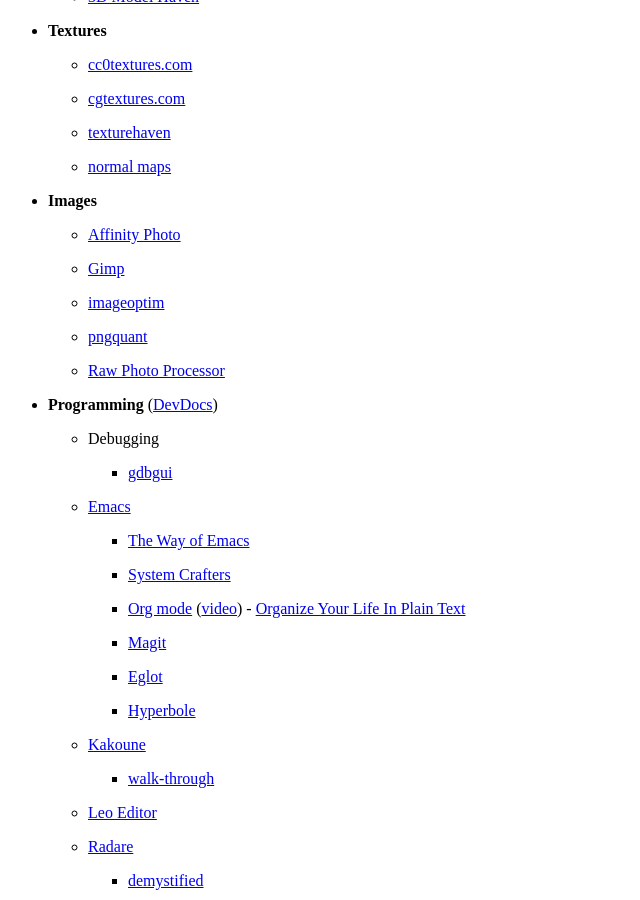
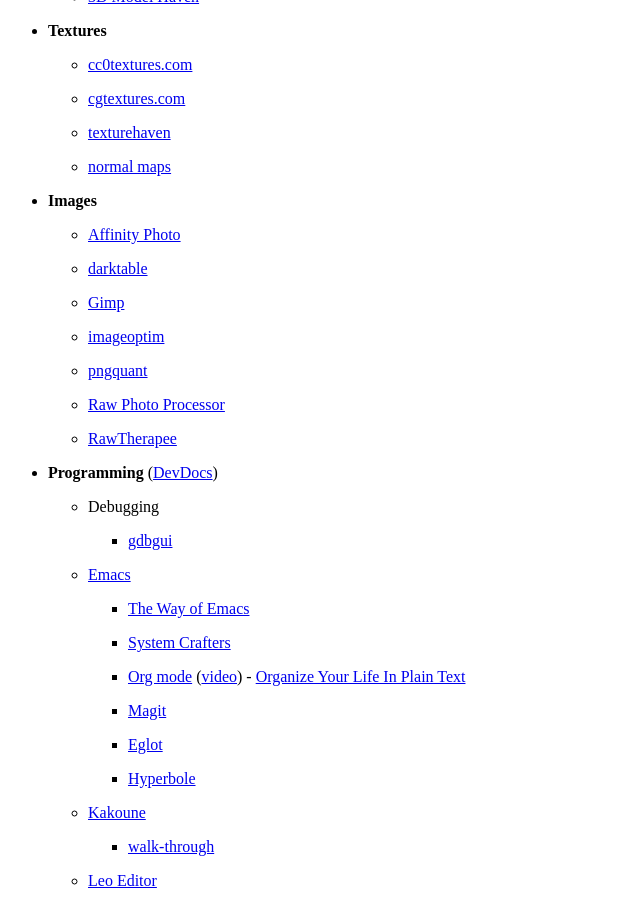
Before and after one commit to wahn/jan_walter_org, a Jekyll site: the page built from links/index.md, in a window 1280 px wide and 900 px high, scrolled down 5293 px. Shown: the whole window, without its empty margins (0-640 px from the left). Built offline with Jekyll 4.4.1, drawn with Linux system fonts in a browser that asks for light colours; Markdown is read by kramdown in place of the engine named in the settings.

Commit message:
Add links for darktable and RawTherapee.

```diff
--- a/links/index.md
+++ b/links/index.md
@@ -351,6 +351,8 @@
 
     - [Affinity Photo](https://affinity.serif.com/en-gb/photo)
 
+    - [darktable](https://www.darktable.org)
+
     - [Gimp](https://www.gimp.org)
 
     - [imageoptim](https://imageoptim.com/versions.html)
@@ -358,6 +360,8 @@
     - [pngquant](https://pngquant.org)
 
     - [Raw Photo Processor](http://raw-photo-processor.com/RPP/Overview.html)
+
+    - [RawTherapee](https://www.rawtherapee.com/)
 
 * __Programming__ ([DevDocs](https://devdocs.io))
 
```
